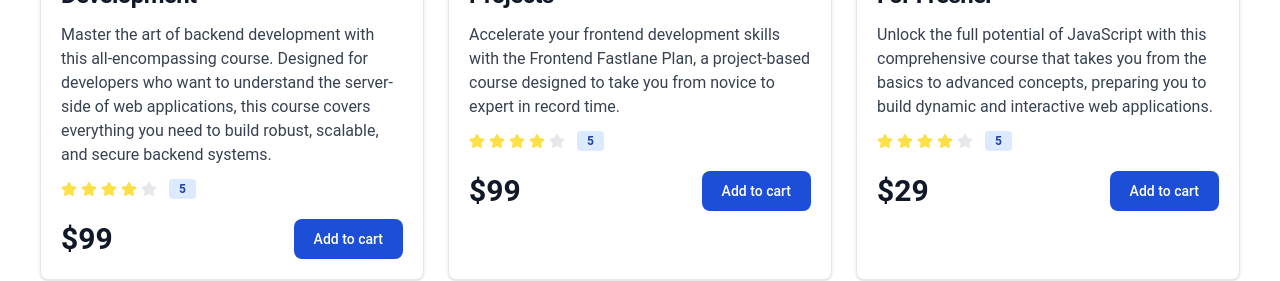
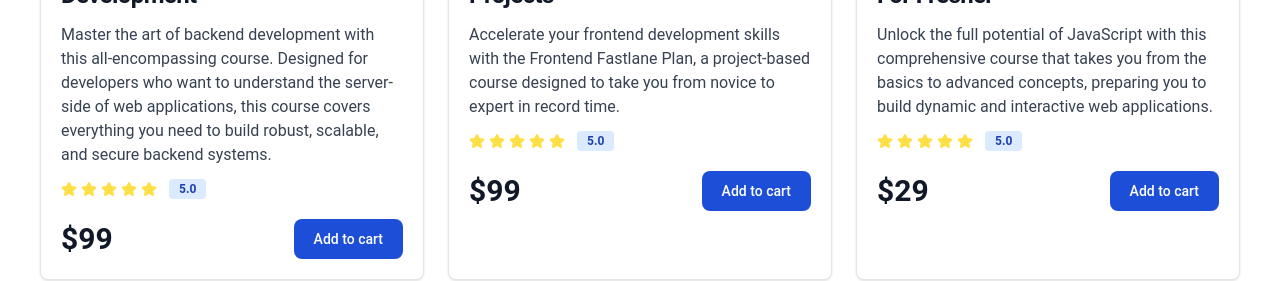
Before and after one commit to Ankit-Kum-ar/codebook, a React (Create React App) app: page / in a window 1280 px wide. Shown: the part 780-1061 px from the top of the page. Built offline with nearby package versions, Linux system fonts and the light colour scheme; data requests are answered from the project's data file.

Commit message:
Making different rating stars for each product using Rating.jsx

```diff
--- a/src/components/Elements/ProductCard.jsx
+++ b/src/components/Elements/ProductCard.jsx
@@ -1,5 +1,6 @@
 import React from 'react'
 import { Link } from 'react-router-dom'
+import Rating from './Rating';
 const ProductCard = ({product}) => {
     const {name, overview, price, rating, poster, best_seller} = product;
     return (
@@ -15,23 +16,9 @@ const ProductCard = ({product}) => {
                 <p className='my-3 font-normal text-gray-700 dark:text-gray-400'>{overview}</p>
                 <div className="flex items-center mt-2.5 mb-5">
                     <div className="flex items-center space-x-1 rtl:space-x-reverse">
-                        <svg className="w-4 h-4 text-yellow-300" aria-hidden="true" xmlns="http://www.w3.org/2000/svg" fill="currentColor" viewBox="0 0 22 20">
-                            <path d="M20.924 7.625a1.523 1.523 0 0 0-1.238-1.044l-5.051-.734-2.259-4.577a1.534 1.534 0 0 0-2.752 0L7.365 5.847l-5.051.734A1.535 1.535 0 0 0 1.463 9.2l3.656 3.563-.863 5.031a1.532 1.532 0 0 0 2.226 1.616L11 17.033l4.518 2.375a1.534 1.534 0 0 0 2.226-1.617l-.863-5.03L20.537 9.2a1.523 1.523 0 0 0 .387-1.575Z"/>
-                        </svg>
-                        <svg className="w-4 h-4 text-yellow-300" aria-hidden="true" xmlns="http://www.w3.org/2000/svg" fill="currentColor" viewBox="0 0 22 20">
-                            <path d="M20.924 7.625a1.523 1.523 0 0 0-1.238-1.044l-5.051-.734-2.259-4.577a1.534 1.534 0 0 0-2.752 0L7.365 5.847l-5.051.734A1.535 1.535 0 0 0 1.463 9.2l3.656 3.563-.863 5.031a1.532 1.532 0 0 0 2.226 1.616L11 17.033l4.518 2.375a1.534 1.534 0 0 0 2.226-1.617l-.863-5.03L20.537 9.2a1.523 1.523 0 0 0 .387-1.575Z"/>
-                        </svg>
-                        <svg className="w-4 h-4 text-yellow-300" aria-hidden="true" xmlns="http://www.w3.org/2000/svg" fill="currentColor" viewBox="0 0 22 20">
-                            <path d="M20.924 7.625a1.523 1.523 0 0 0-1.238-1.044l-5.051-.734-2.259-4.577a1.534 1.534 0 0 0-2.752 0L7.365 5.847l-5.051.734A1.535 1.535 0 0 0 1.463 9.2l3.656 3.563-.863 5.031a1.532 1.532 0 0 0 2.226 1.616L11 17.033l4.518 2.375a1.534 1.534 0 0 0 2.226-1.617l-.863-5.03L20.537 9.2a1.523 1.523 0 0 0 .387-1.575Z"/>
-                        </svg>
-                        <svg className="w-4 h-4 text-yellow-300" aria-hidden="true" xmlns="http://www.w3.org/2000/svg" fill="currentColor" viewBox="0 0 22 20">
-                            <path d="M20.924 7.625a1.523 1.523 0 0 0-1.238-1.044l-5.051-.734-2.259-4.577a1.534 1.534 0 0 0-2.752 0L7.365 5.847l-5.051.734A1.535 1.535 0 0 0 1.463 9.2l3.656 3.563-.863 5.031a1.532 1.532 0 0 0 2.226 1.616L11 17.033l4.518 2.375a1.534 1.534 0 0 0 2.226-1.617l-.863-5.03L20.537 9.2a1.523 1.523 0 0 0 .387-1.575Z"/>
-                        </svg>
-                        <svg className="w-4 h-4 text-gray-200 dark:text-gray-600" aria-hidden="true" xmlns="http://www.w3.org/2000/svg" fill="currentColor" viewBox="0 0 22 20">
-                            <path d="M20.924 7.625a1.523 1.523 0 0 0-1.238-1.044l-5.051-.734-2.259-4.577a1.534 1.534 0 0 0-2.752 0L7.365 5.847l-5.051.734A1.535 1.535 0 0 0 1.463 9.2l3.656 3.563-.863 5.031a1.532 1.532 0 0 0 2.226 1.616L11 17.033l4.518 2.375a1.534 1.534 0 0 0 2.226-1.617l-.863-5.03L20.537 9.2a1.523 1.523 0 0 0 .387-1.575Z"/>
-                        </svg>
+                        <Rating rating={rating}/>
                     </div>
-                    <span className="bg-blue-100 text-blue-800 text-xs font-semibold px-2.5 py-0.5 rounded dark:bg-blue-200 dark:text-blue-800 ms-3">{rating}</span>
+                    <span className="bg-blue-100 text-blue-800 text-xs font-semibold px-2.5 py-0.5 rounded dark:bg-blue-200 dark:text-blue-800 ms-3">{rating}.0</span>
                 </div>
                 <div className="flex items-center justify-between">
                     <span className="text-3xl font-bold text-gray-900 dark:text-white">${price }</span>
--- /dev/null
+++ b/src/components/Elements/Rating.jsx
@@ -0,0 +1,25 @@
+const Rating = ({rating}) => {
+    let ratingArray = Array(5).fill(false);
+    for(let i=0;i<rating;i++) {
+        ratingArray[i] = true;
+    }
+    return (
+        <>
+         {
+            ratingArray.map((rating, index) => (
+                rating ? (
+                    <svg key={index} className="w-4 h-4 text-yellow-300" aria-hidden="true" xmlns="http://www.w3.org/2000/svg" fill="currentColor" viewBox="0 0 22 20">
+                        <path d="M20.924 7.625a1.523 1.523 0 0 0-1.238-1.044l-5.051-.734-2.259-4.577a1.534 1.534 0 0 0-2.752 0L7.365 5.847l-5.051.734A1.535 1.535 0 0 0 1.463 9.2l3.656 3.563-.863 5.031a1.532 1.532 0 0 0 2.226 1.616L11 17.033l4.518 2.375a1.534 1.534 0 0 0 2.226-1.617l-.863-5.03L20.537 9.2a1.523 1.523 0 0 0 .387-1.575Z"/>
+                    </svg>
+                ) : (
+                    <svg key={index} className="w-4 h-4 text-gray-200 dark:text-gray-600" aria-hidden="true" xmlns="http://www.w3.org/2000/svg" fill="currentColor" viewBox="0 0 22 20">
+                        <path d="M20.924 7.625a1.523 1.523 0 0 0-1.238-1.044l-5.051-.734-2.259-4.577a1.534 1.534 0 0 0-2.752 0L7.365 5.847l-5.051.734A1.535 1.535 0 0 0 1.463 9.2l3.656 3.563-.863 5.031a1.532 1.532 0 0 0 2.226 1.616L11 17.033l4.518 2.375a1.534 1.534 0 0 0 2.226-1.617l-.863-5.03L20.537 9.2a1.523 1.523 0 0 0 .387-1.575Z"/>
+                    </svg>
+                )
+            ))
+         }
+        </>
+    )
+}
+
+export default Rating
--- a/src/pages/Products/ProductsList.jsx
+++ b/src/pages/Products/ProductsList.jsx
@@ -19,7 +19,7 @@ const ProductsList = () => {
       <section>
         {/* Code for three dots to open menu */}
         <div className="flex items-center justify-between p-5 border-b border-gray-200 dark:border-gray-700">
-          <h2 className="text-xl font-semibold text-gray-800 dark:text-gray-200">All ebooks (15)</h2>
+          <h2 className="text-xl font-semibold text-gray-800 dark:text-gray-200">All ebooks ({products && products.length})</h2>
           <button onClick={() => setShow(!show)} className="p-2 rounded-full hover:bg-gray-100 dark:hover:bg-gray-800 focus:outline-none">
             <svg className="w-5 h-5 text-gray-500 dark:text-gray-400" fill="none" stroke="currentColor" viewBox="0 0 24 24" xmlns="http://www.w3.org/2000/svg">
               <path strokeLinecap="round" strokeLinejoin="round" strokeWidth="3" d="M4 6h16M4 12h16m-7 6h7"></path>
```
